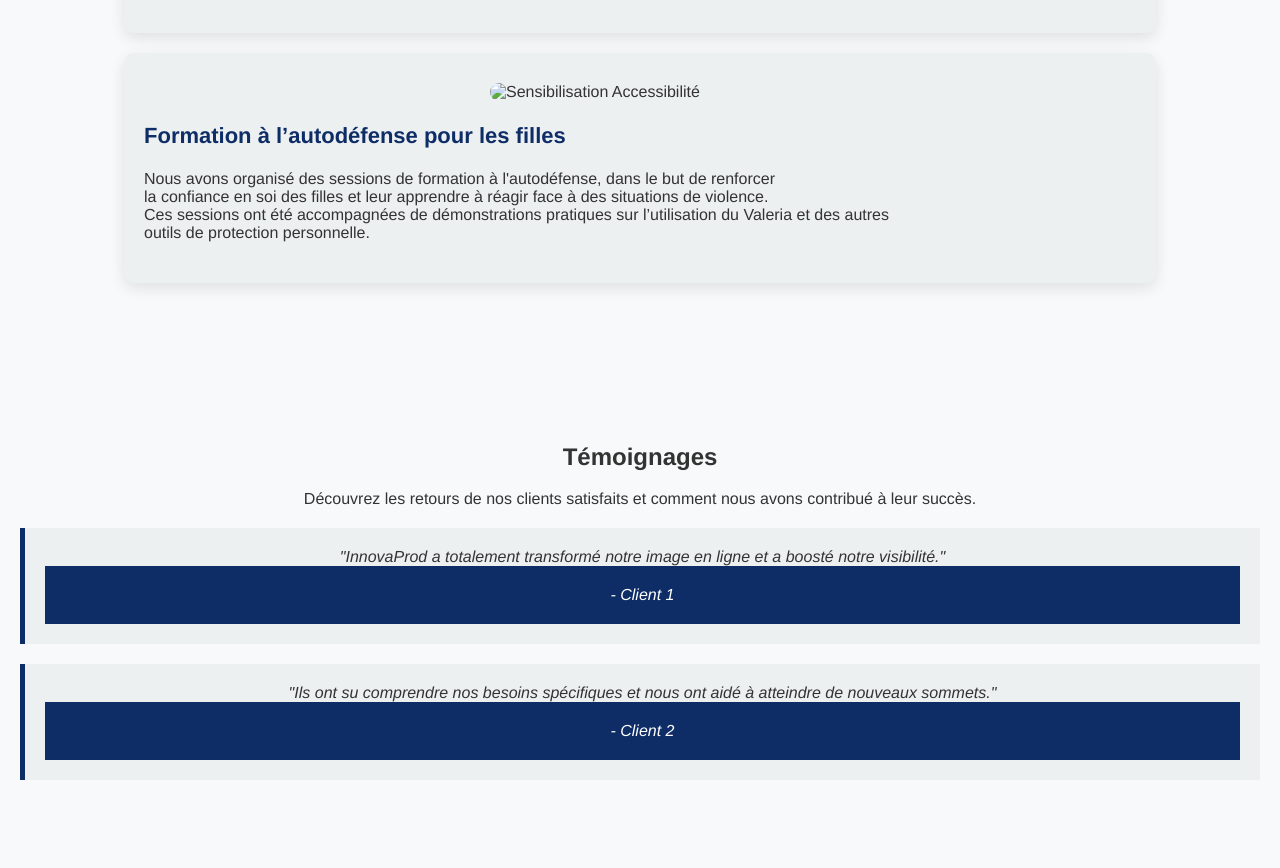
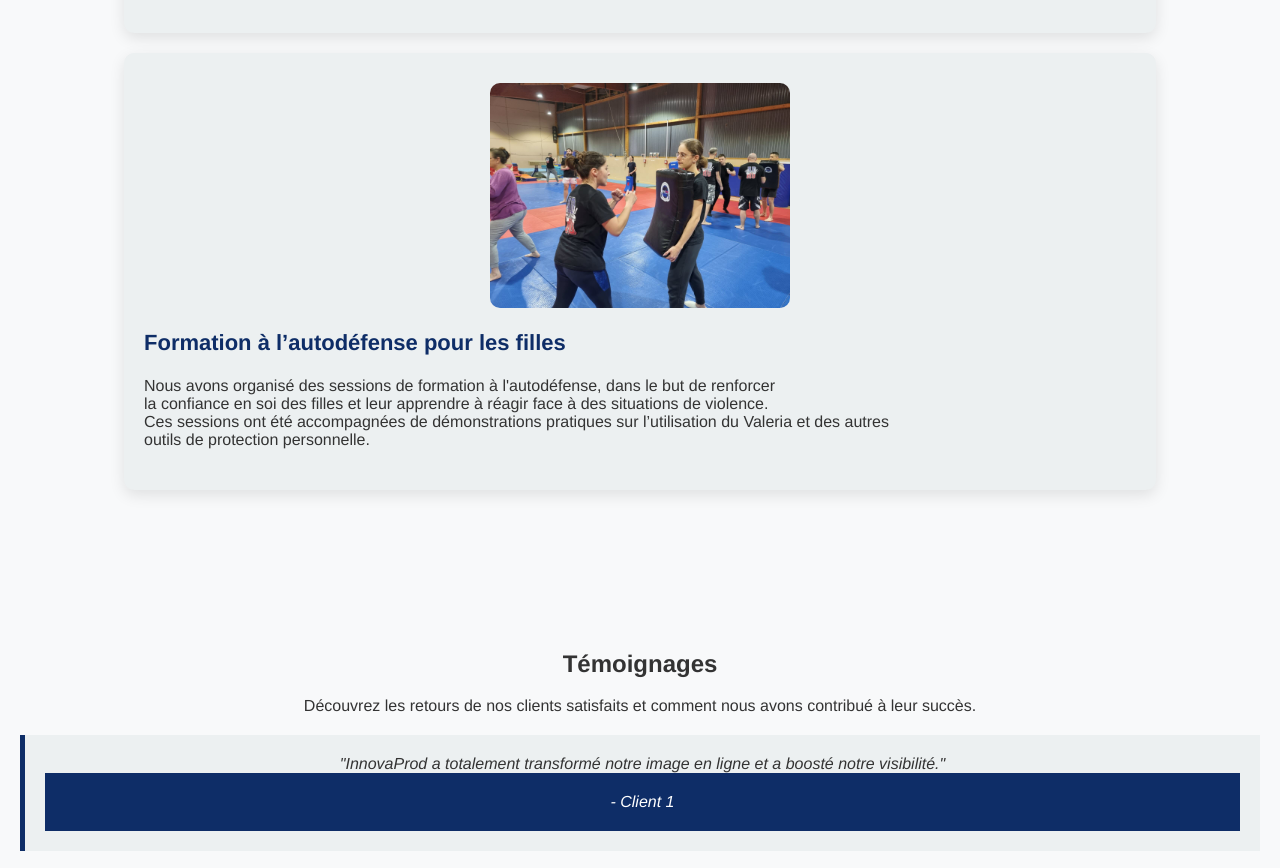
Before and after one commit to callmeweird0/inn, a plain HTML site: page index.html in a window 1280 px wide. Shown: the part 1880-2748 px from the top of the page. Drawn offline with Linux system fonts and the light colour scheme.

Commit message:
Update index.html

```diff
--- a/index.html
+++ b/index.html
@@ -1,4 +1,4 @@
-<!DOCTYPE html>
+    <!DOCTYPE html>
 <html lang="fr">
 <head>
     <meta charset="UTF-8">
@@ -82,7 +82,7 @@
         </div>
 
         <div class="activity">
-            <img src="img.jpg" alt="Sensibilisation Accessibilité" class="activity-img">
+            <img src="img.png" alt="Sensibilisation Accessibilité" class="activity-img">
             <h3>Formation à l’autodéfense pour les filles</h3>
             <ul>
                 <li>Nous avons organisé des sessions de formation à l'autodéfense, dans le but de renforcer </br>
```
